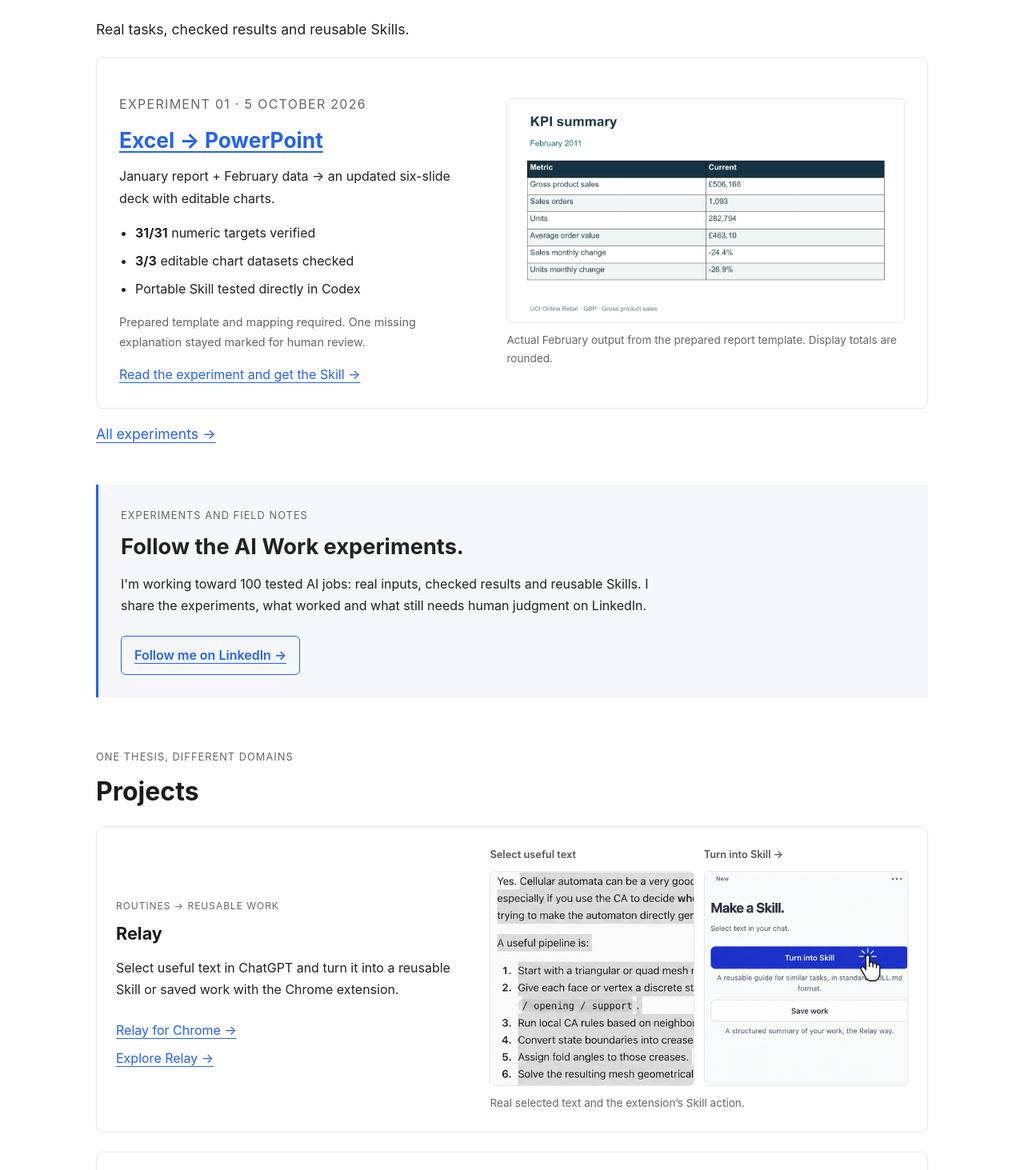
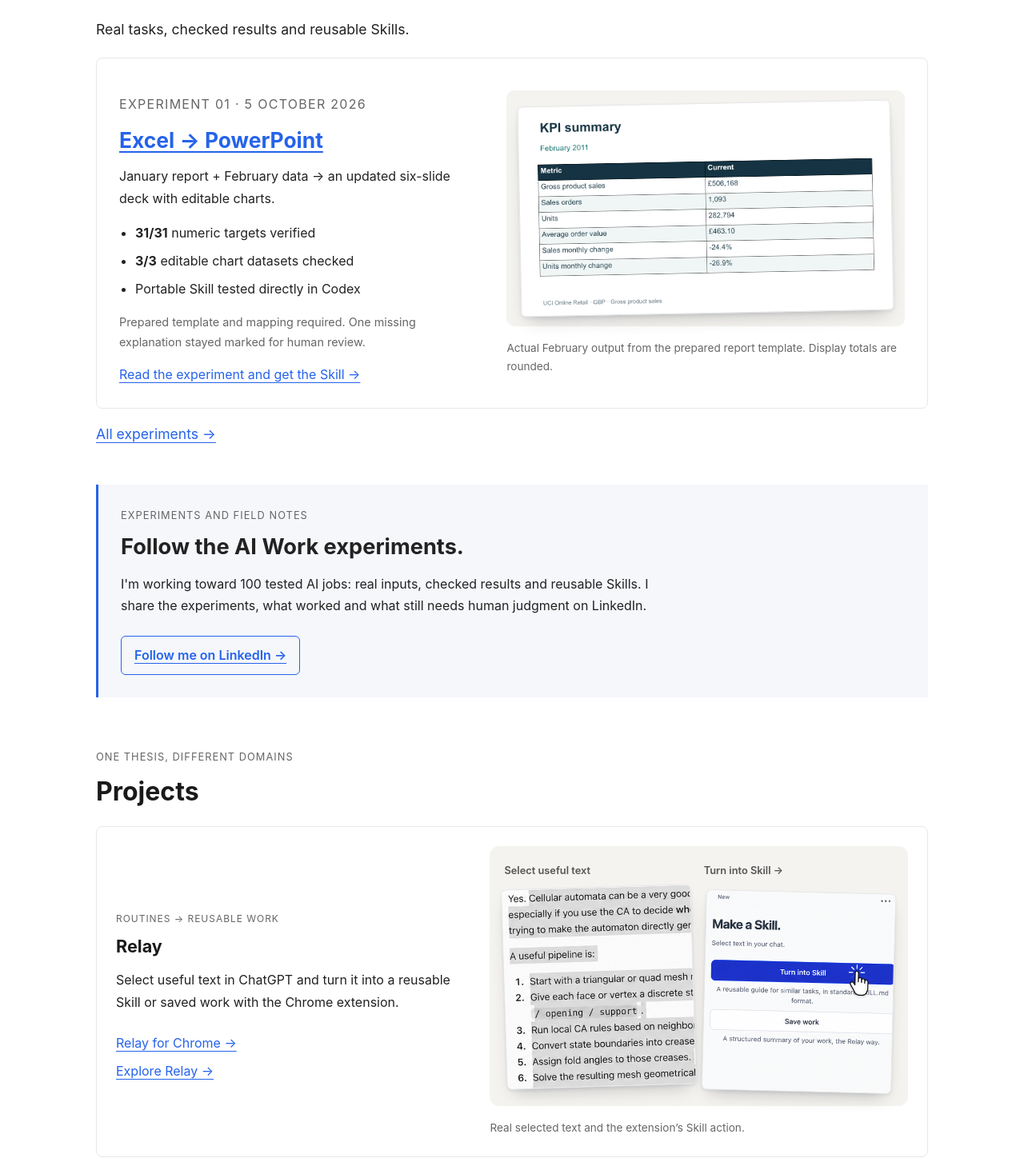
Before and after one commit to StepanKukharskiy/me, a SvelteKit app: page / in a window 1280 px wide. Shown: the part 487-1950 px from the top of the page at 80% size. Built offline with nearby package versions, Linux system fonts and the light colour scheme.

Commit message:
Add subtle tilts and shadows to image previews

```diff
--- a/src/lib/components/ProjectPreview.svelte
+++ b/src/lib/components/ProjectPreview.svelte
@@ -90,6 +90,12 @@
 		grid-template-columns: 1fr 1fr;
 		gap: 12px;
 	}
+	.paired,
+	.drawing {
+		padding: 20px 18px 24px;
+		border-radius: 12px;
+		background: #f5f3ef;
+	}
 	.paired > div {
 		min-width: 0;
 	}
@@ -105,6 +111,13 @@
 		border: 1px solid #e5e7eb;
 		border-radius: 6px;
 		background: #fff;
+		transform: rotate(-1.8deg);
+		box-shadow:
+			0 2px 4px rgb(31 41 55 / 8%),
+			0 12px 22px -10px rgb(31 41 55 / 28%);
+	}
+	.paired > div:nth-child(2) .crop {
+		transform: translateY(6px) rotate(1.4deg);
 	}
 	.paired .crop {
 		aspect-ratio: 0.95;
@@ -137,6 +150,7 @@
 	}
 	.drawing-crop {
 		aspect-ratio: 2.2;
+		transform: rotate(-1deg);
 	}
 	.drawing-crop img {
 		width: 120%;
@@ -149,7 +163,7 @@
 		gap: 8px 16px;
 		list-style: none;
 		padding: 0;
-		margin: 12px 0 0;
+		margin: 20px 0 0;
 		font-size: 0.75rem;
 		color: #555;
 	}
@@ -173,6 +187,15 @@
 		background: #f58a00;
 	}
 	@media (max-width: 480px) {
+		.crop {
+			transform: rotate(-0.8deg);
+		}
+		.paired > div:nth-child(2) .crop {
+			transform: rotate(0.8deg);
+		}
+		.drawing-crop {
+			transform: rotate(-0.6deg);
+		}
 		.paired {
 			grid-template-columns: 1fr;
 			gap: 20px;
--- a/src/routes/+page.svelte
+++ b/src/routes/+page.svelte
@@ -75,6 +75,7 @@
 					<a
 						href={resolve('/ai-work/excel-to-powerpoint-automation')}
 						aria-label="See the checked Excel-to-PowerPoint report"
+						class="image-stage"
 					>
 						<img
 							src="/ai-work/assets/excel-to-powerpoint-v1-february-kpis.png"
@@ -172,7 +173,11 @@
 			</p>
 			<div class="architecture-gallery" aria-label="Selected SA lab projects">
 				<figure>
-					<a href="https://www.archdaily.com/912669/flexse-sa-lab" aria-label="FLEXSE on ArchDaily">
+					<a
+						class="image-stage"
+						href="https://www.archdaily.com/912669/flexse-sa-lab"
+						aria-label="FLEXSE on ArchDaily"
+					>
 						<img
 							src="/architecture/flexse.jpg"
 							alt="FLEXSE, SA lab’s timber-clad modular pavilion, in a snowy landscape."
@@ -196,6 +201,7 @@
 					<a
 						href="https://www.designboom.com/architecture/sa-lab-modular-trekking-lodge-iceland-under-yggdrasil-09-10-2016/"
 						aria-label="Under Yggdrasil on Designboom"
+						class="image-stage"
 					>
 						<img
 							src="/architecture/under-yggdrasil.jpg"
@@ -221,6 +227,7 @@
 					<a
 						href="https://architizer.com/projects/crane-design-showroom/"
 						aria-label="Crane Design Showroom on Architizer"
+						class="image-stage"
 					>
 						<img
 							src="/architecture/crane-design-showroom.jpg"
@@ -366,6 +373,18 @@
 	.ai-work > p:first-of-type {
 		margin: 0 0 20px;
 	}
+	.image-stage {
+		display: block;
+		padding: 16px;
+		background: #f5f3ef;
+		border-radius: 10px;
+	}
+	.image-stage img {
+		transform: rotate(var(--image-angle, -1.1deg));
+		box-shadow:
+			0 2px 4px rgb(31 41 55 / 8%),
+			0 12px 22px -10px rgb(31 41 55 / 28%);
+	}
 	.experiment-proof {
 		display: grid;
 		grid-template-columns: 1fr 1.1fr;
@@ -405,7 +424,7 @@
 		box-sizing: border-box;
 	}
 	.experiment-proof figcaption {
-		margin-top: 10px;
+		margin-top: 16px;
 		font-size: 0.85rem;
 		color: #666;
 	}
@@ -434,7 +453,7 @@
 		margin: 0;
 	}
 	.project-visual figcaption {
-		margin-top: 10px;
+		margin-top: 16px;
 		font-size: 0.85rem;
 		color: #666;
 	}
@@ -460,6 +479,15 @@
 		gap: 24px;
 		margin: 32px 0;
 	}
+	.architecture-gallery figure:nth-child(1) {
+		--image-angle: -2deg;
+	}
+	.architecture-gallery figure:nth-child(2) {
+		--image-angle: 1.5deg;
+	}
+	.architecture-gallery figure:nth-child(3) {
+		--image-angle: -1.2deg;
+	}
 	.architecture-gallery figure {
 		margin: 0;
 		min-width: 0;
@@ -473,6 +501,11 @@
 		height: auto;
 		aspect-ratio: 16 / 10;
 		object-fit: cover;
+		border-radius: 6px;
+	}
+	.architecture-gallery .image-stage {
+		padding: 14px;
+		border-radius: 0;
 	}
 	.architecture-gallery figcaption {
 		padding: 20px 24px;
@@ -502,6 +535,9 @@
 		background: white;
 	}
 	@media (max-width: 800px) {
+		.image-stage img {
+			transform: rotate(calc(var(--image-angle, -1.1deg) * 0.6));
+		}
 		.project-grid,
 		.project-grid article,
 		.architecture-gallery,
```
